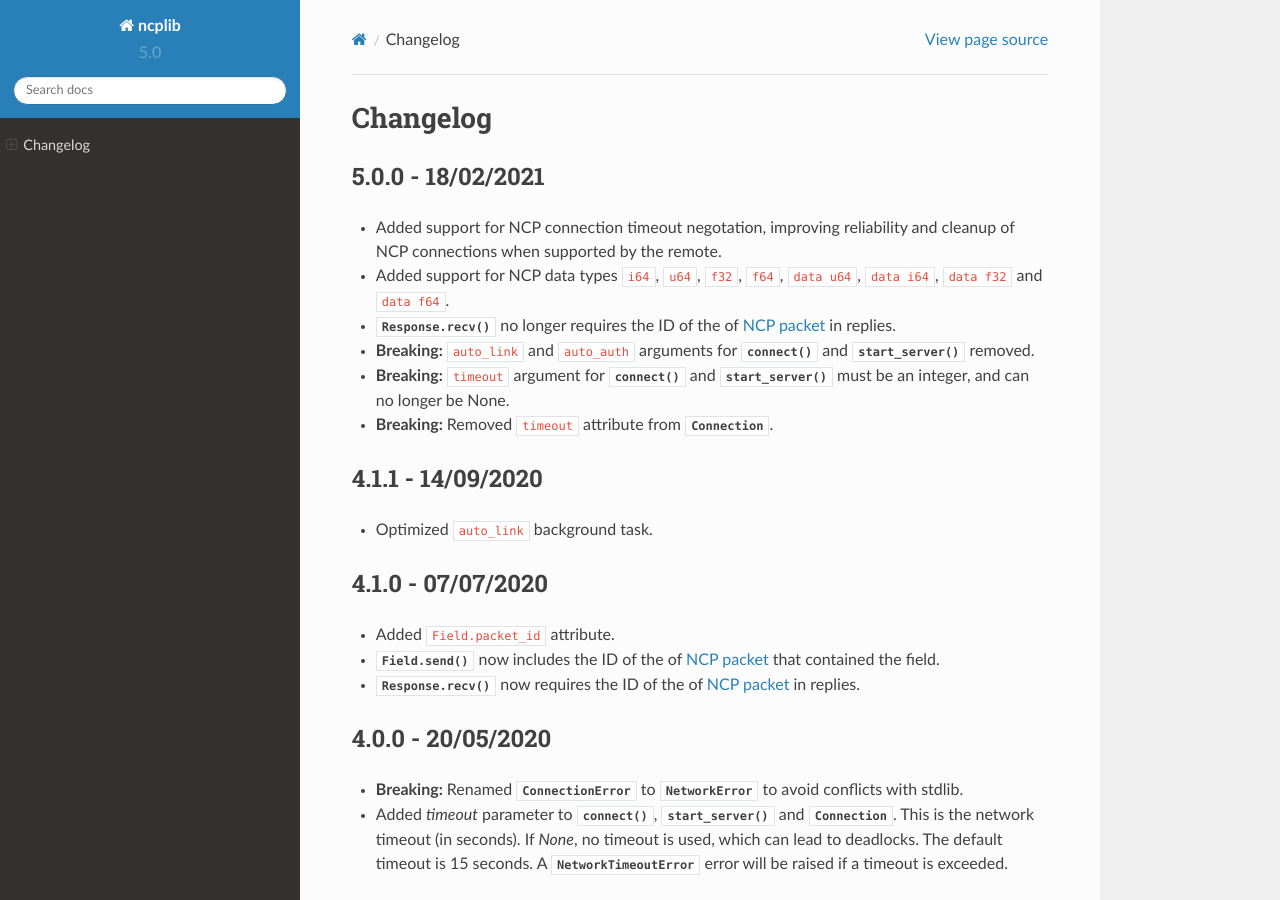
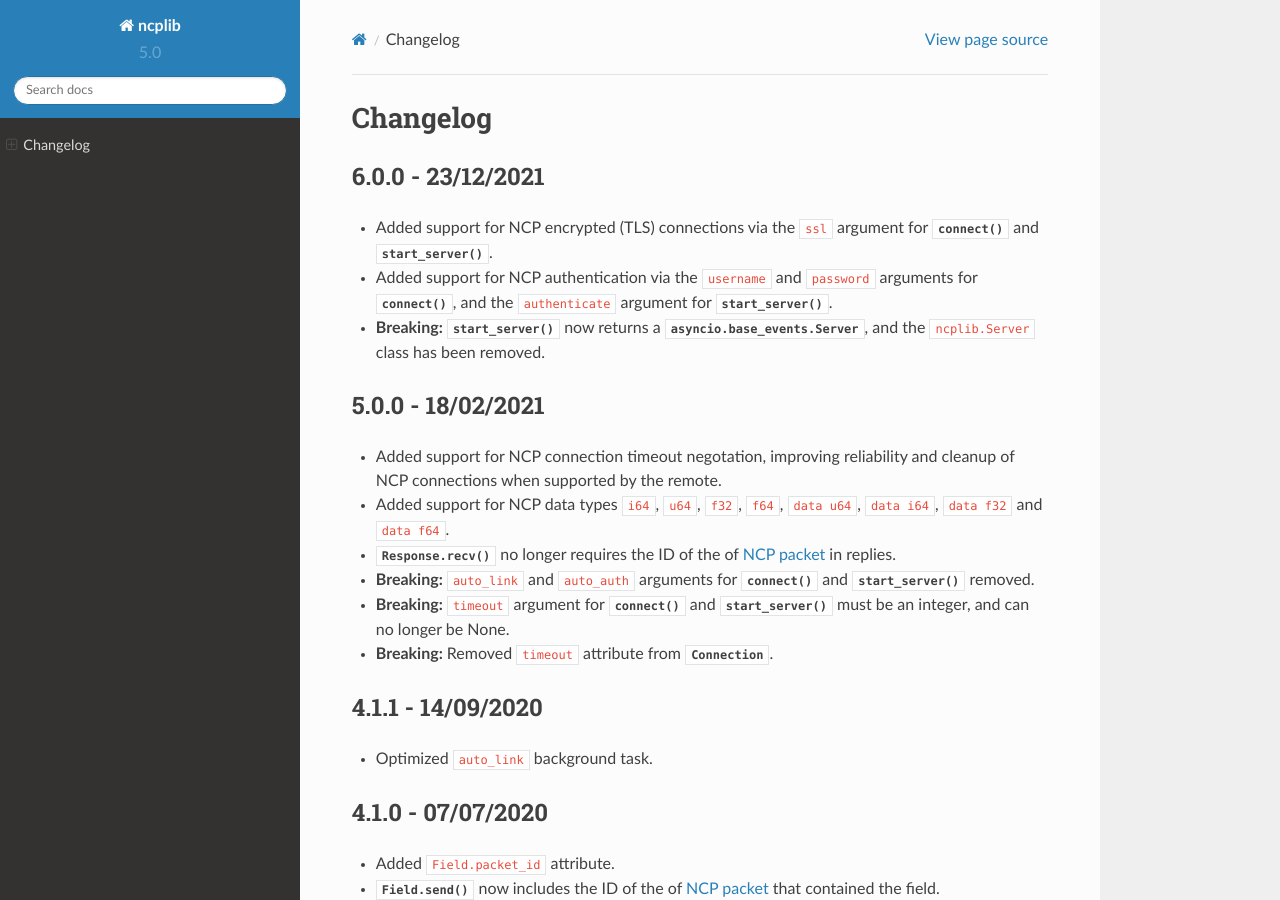
Before and after one commit to CRFS/python3-ncplib, a Sphinx documentation site: the page built from docs/changelog.rst, in a window 1280 px wide and 900 px high. Built offline with Sphinx 7.4.7 and the Read the Docs theme 2.0.0, drawn with Linux system fonts in a browser that asks for light colours.

```diff
--- a/docs/changelog.rst
+++ b/docs/changelog.rst
@@ -2,6 +2,17 @@ Changelog
 =========
 
 .. currentmodule:: ncplib
+
+6.0.0 - 23/12/2021
+------------------
+
+- Added support for NCP encrypted (TLS) connections via the ``ssl`` argument for :meth:`connect` and
+  :meth:`start_server`.
+- Added support for NCP authentication via the ``username`` and ``password`` arguments for :meth:`connect`, and the
+  ``authenticate`` argument for :meth:`start_server`.
+- **Breaking:** :meth:`start_server` now returns a :class:`asyncio.base_events.Server`, and the ``ncplib.Server`` class
+  has been removed.
+
 
 5.0.0 - 18/02/2021
 ------------------
```
Also changed, not shown: 1 other file.
